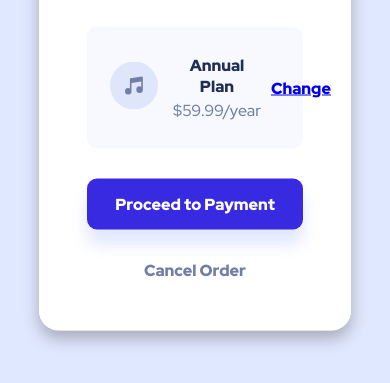
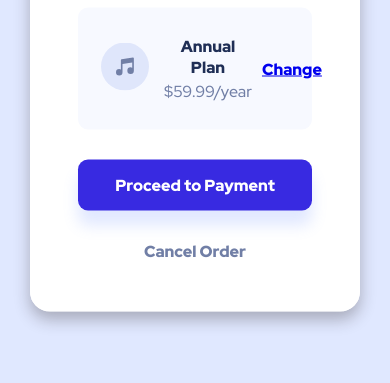
Before and after one commit to mollyytran/order-summary-component-main, a plain HTML site: page index.html in a window 390 px wide. Shown: the part 461-844 px from the top of the page. Drawn offline with Linux system fonts and the light colour scheme.

Commit message:
Update styles.css

```diff
--- a/styles.css
+++ b/styles.css
@@ -123,7 +123,7 @@ body{
     }
 
     .main-container {
-        max-width: 80%;
+        max-width: 330px;
 
     }
 
```
